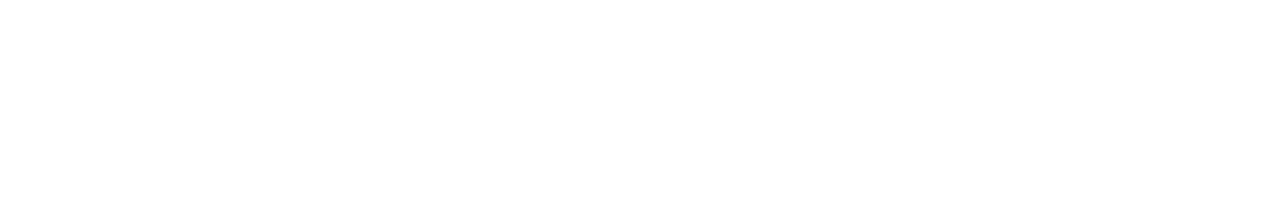
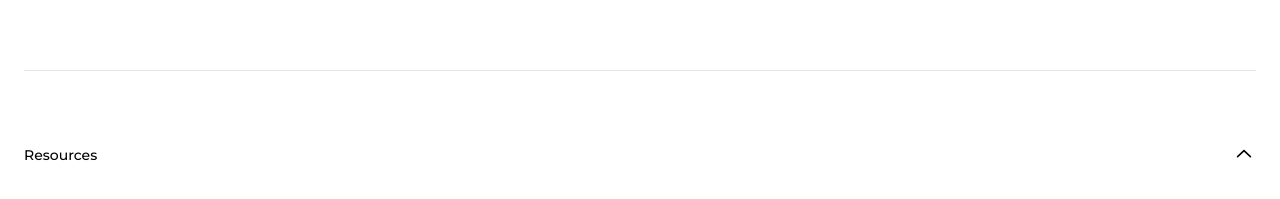
Before and after one commit to kouamherve/crazee-nike, a React (Create React App) app: page / in a window 1280 px wide. Shown: the part 4685-4884 px from the top of the page. Before the commit the page ends 4707 px from the top, so only its background shows below. Built offline with nearby package versions, Linux system fonts and the light colour scheme; a web font is replaced by a local one.

Commit message:
✨ F01: HOMEPAGE > FOOTER > Add FooterCard

```diff
--- /dev/null
+++ b/src/components/pages/Footer.js
@@ -0,0 +1,26 @@
+import { useState } from "react";
+import FooterCard from "../reusable-ui/FooterCard";
+import { resources } from "./navbar/menus/helpers";
+
+export default function Footer() {
+  const [showDetail, setShowDetail] = useState(false);
+
+  const handleDetail = () => {
+    setShowDetail(!showDetail);
+  };
+  const resource = resources;
+
+  return (
+    <div className="px-6 py-12">
+      <div>
+        <FooterCard
+          showDetail={showDetail}
+          handleDetail={handleDetail}
+          title="resources"
+          resources={resource}
+          className=" py-6"
+        />
+      </div>
+    </div>
+  );
+}
--- a/src/components/pages/Main.js
+++ b/src/components/pages/Main.js
@@ -7,6 +7,7 @@
 import FourthSection from "./FourthSection";
 import FifthSection from "./FifthSection";
 import UsefulLinks from "./UsefulLinks";
+import Footer from "./Footer";
 
 export default function Main() {
   const { isActiveMenu } = useContext(MenuContext);
@@ -21,6 +22,7 @@
         <FourthSection />
         <FifthSection />
         <UsefulLinks />
+        <Footer />
       </div>
     </div>
   );
--- a/src/components/pages/ThirdSection.js
+++ b/src/components/pages/ThirdSection.js
@@ -19,7 +19,7 @@
           height={470}
           playing
           loop
-          autoplay
+          autoPlay
           muted
           url="https://www.youtube.com/watch?v=-R5GGT-j-Rk&pp=ygUNbmlrZSBzaG9wcGluZw%3D%3D"
         />
--- a/src/components/pages/navbar/menus/helpers.js
+++ b/src/components/pages/navbar/menus/helpers.js
@@ -12,3 +12,12 @@
   { id: 4, title: "kids", content: <KidsMenu /> },
   { id: 5, title: "jordan", content: <JordanMenu /> },
 ];
+
+export const resources = [
+  { detail: "Gift Cards" },
+  { detail: "Find A Store" },
+  { detail: "Become A Member" },
+  { detail: "Crazee-Nike X Nba" },
+  { detail: "Crazee-Nike Journal" },
+  { detail: "Site Feedback" },
+];
--- /dev/null
+++ b/src/components/reusable-ui/FooterCard.js
@@ -0,0 +1,31 @@
+import { RxChevronUp, RxChevronDown } from "react-icons/rx";
+
+export default function FooterCard({
+  showDetail,
+  handleDetail,
+  resources,
+  title,
+  className,
+}) {
+  return (
+    <div>
+      <hr className={className} />
+      <div
+        onClick={handleDetail}
+        className=" py-6 flex items-center justify-between"
+      >
+        <h4 className=" text-sm font-medium capitalize">{title}</h4>
+        <div className=" text-2xl cursor-pointer w-fit">
+          {showDetail ? <RxChevronDown /> : <RxChevronUp />}
+        </div>
+      </div>
+      {showDetail && (
+        <ul className=" text-secondary text-sm font-medium space-y-3">
+          {resources.map((res) => (
+            <li key={res.detail}>{res.detail}</li>
+          ))}
+        </ul>
+      )}
+    </div>
+  );
+}
```
